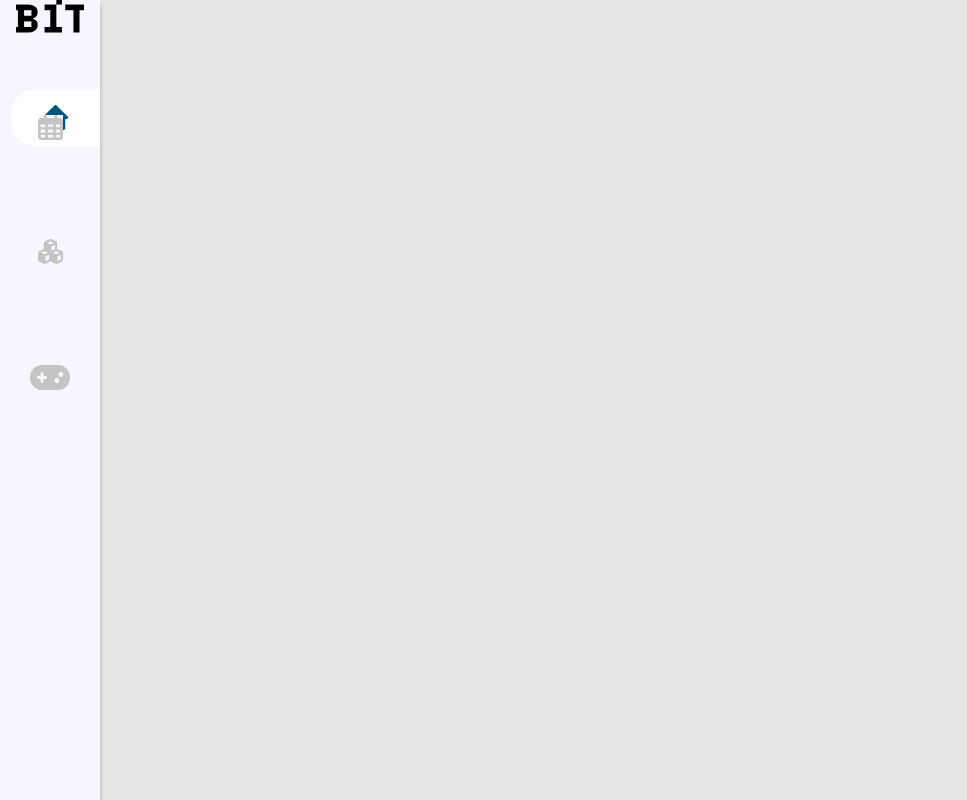
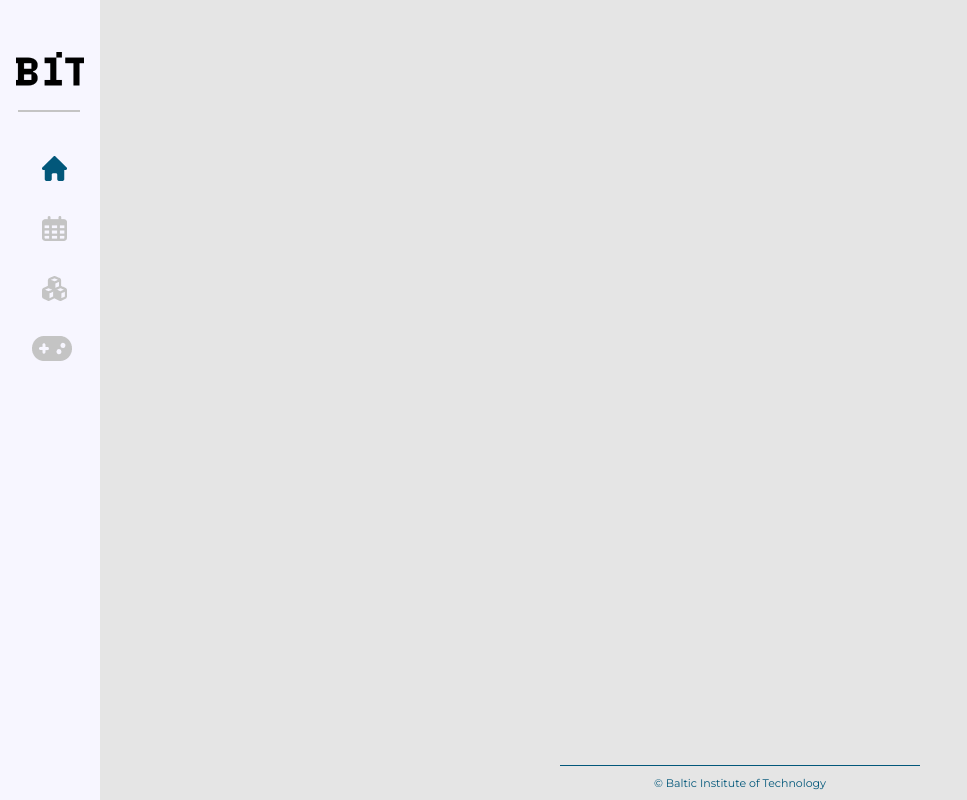
Before and after one commit to MindPaul/14-Fimga-ND, a website: page index.html in a window 1280 px wide. Shown: the whole page, without its empty margins (0-967 px from the left). Drawn offline with Linux system fonts and the light colour scheme.

Commit message:
nav bar(no hover) footer

```diff
--- a/CSS/base/base.css
+++ b/CSS/base/base.css
@@ -1,4 +1,3 @@
-
 
 body,
 body * {
@@ -8,77 +7,101 @@ body * {
   box-sizing: border-box;
   background-color: #e5e5e5;
   outline: none;
+  font-family: 'Montserrat', sans-serif;
 }
 
-
-.nav {
-  position: absolute;
-  display: flex;
-  justify-content: center;
+.left-bar {
+  position: relative;
   width: 100px;
   height: 100vh;
-  left: 0;
-  top: 0;
   background-color: #f7f6ff;
-  box-shadow: 0px 4px 4px rgba(0, 0, 0, 0.25);
 }
-.logo {
+
+.bit-logo{
   position: absolute;
   width: 68px;
   height: 34px;
-
-  top: calc(50% - 34px/2 - 384px);
+  left: 16px;
+  top: 52px;
   background-color: #f7f6ff;
 }
 
 .line {
   position: absolute;
-  width: 62.24px;
-  height: 0px;
+  width: 62px;
+  left: 18px;
+  top: 110px;
+  border-bottom: 2px solid #c4c4c4;
+}
 
-  top: 130px;
-  border: 2px solid #C4C4C4;
+nav {
+  position: absolute;
+  top: 140px;
+  width: 100%;
+  /* height: 100%; */
+  display: flex;
+  justify-content: center;
+  flex-direction: column;
+  background-color: #f7f6ff;
+}
+
+nav > a {
+  position: absolute;
+  top: 0;
+  right: 0;
+  margin-bottom: 10px;
+  height: 57px;
+  width: 90px;
+  /* background-color: #fff;
+  border-radius: 25px 0px 0px 25px; */
 }
 
 .home {
+  background-color: #f7f6ff;
+}
+.calendar {
   position: absolute;
-  width: 89px;
-  height: 57px;
-  right: 0;
-  top: calc(50% - 57px/2 - 282.5px);
-  background-color: #fff;
-  border-radius: 25px 0px 0px 25px;
-
+  top: 60px;
+  background-color: #f7f6ff;
+}
+.fe {
+  position: absolute;
+  top: 120px;
+  background-color: #f7f6ff;
+}
+.games {
+  position: absolute;
+  top: 180px;
+  left: 0;
+  background-color: #f7f6ff;
 }
 
-.home-logo {
+nav > a > img {
   position: absolute;
+  left: 32px;
   top: 16px;
-  bottom: 16px;
-  left: 32px;
-  background-color: #fff;
-
+  background-color: #f7f6ff;
 }
 
-.calender {
-  position: absolute;
-  height: 25px;
-  bottom: 660px;
+/* FOOTER */
+
+.footer {
+  position: fixed;
+  display: flex;
+  justify-items: center;
+  justify-content: center;
+  left: 100px;
+  bottom: 0;
+  height: 35px;
+  width: 100%;
+  text-align: center;
 }
 
-.cube {
-  position: absolute;
-  height: 25px;
-
-  top: calc(50% - 25px/2 - 148.5px);
- }
-
- .game {
-  position: absolute;
-  height: 25px;
-
-  top: 365px;
- }
- span > img {
-  background-color: #f7f6ff;
- }
+.copy-rigth {
+  width: 360px;
+  height: 35px;
+  font-size: 11px;
+  line-height: 35px;
+  color: #02577A;
+  border-top: 1px solid #02577A;
+}
--- a/index.html
+++ b/index.html
@@ -6,16 +6,33 @@
   <meta name="viewport" content="width=device-width, initial-scale=1.0">
   <title>Figma</title>
   <link rel="stylesheet" href="./CSS/pages/home.css">
+  <link rel="preconnect" href="https://fonts.googleapis.com">
+<link rel="preconnect" href="https://fonts.gstatic.com" crossorigin>
+<link rel="preconnect" href="https://fonts.googleapis.com">
+<link rel="preconnect" href="https://fonts.gstatic.com" crossorigin>
+<link href="https://fonts.googleapis.com/css2?family=Montserrat:ital,wght@0,100;0,200;0,300;0,400;0,500;0,600;0,700;0,800;0,900;1,100;1,200;1,300;1,400;1,500;1,600;1,700;1,800;1,900&display=swap" rel="stylesheet">
 </head>
 <body>
-      <nav class="nav">
-        <img class="logo" src="./img/logobit.png" alt="logo">
-        <div class="line"></div>
-        <span class="home"><img class="home-logo" src="./img/namukas.png" alt="home"></span>
-        <span class="calender"><img src="./img/kalendorius.png" alt="calen"></span>
-        <span class="cube"><img src="./img/cube.png" alt="cube"></span>
-        <span class="game"><img src="./img/game.png" alt="game"></span>
-      </nav>
-
+  <section class="left-bar">
+    <img class="bit-logo" src="./img/logobit.png" alt="logo">
+    <div class="line"></div>
+   <nav>
+      <a class="home" href="#">
+        <img class="home-logo" src="./img/namukas.png" alt="home">
+      </a>
+      <a class="calendar" href="#">
+        <img class="calendar-logo" src="./img/kalendorius.png" alt="calendar">
+      </a>
+      <a class="fe" href="#">
+        <img class="fe-logo" src="./img/cube.png" alt="fe">
+      </a>
+      <a class="games" href="#">
+        <img class="game-logo" src="./img/game.png" alt="game">
+      </a>
+    </nav>
+  </section>
+  <footer class="footer">
+    <p class="copy-rigth">&#169; Baltic Institute of Technology</p>
+  </footer>
 </body>
 </html>
```
Also changed, not shown: img/© Baltic Institute of Technology.png (added).
